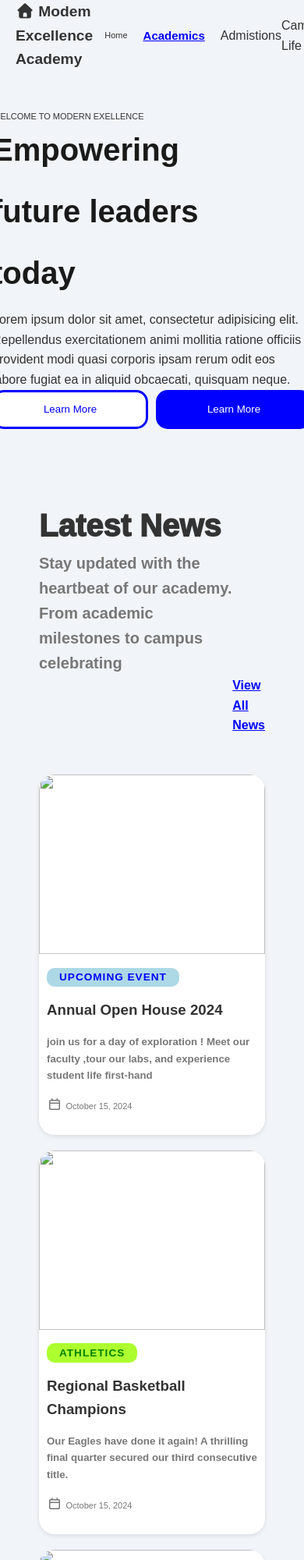
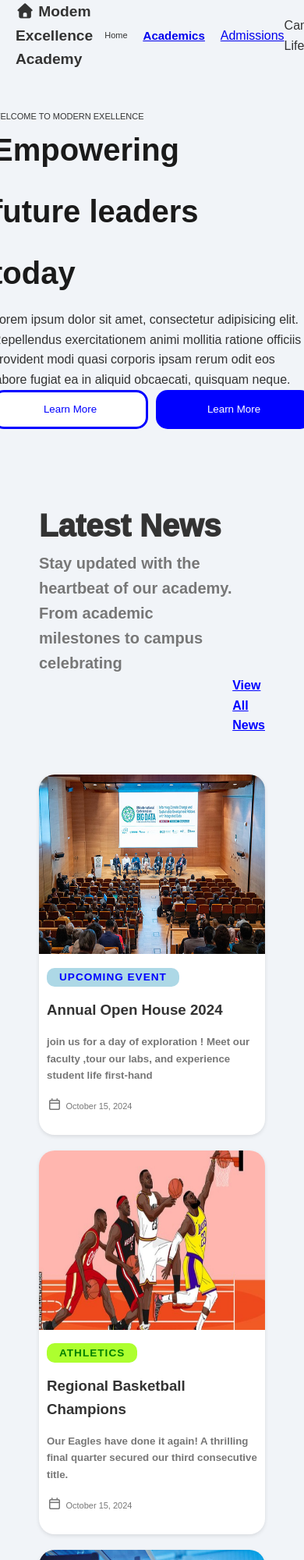
Before and after one commit to Franck2006/web_design_online_work, a plain HTML site: page html/index.html in a window 390 px wide. Shown: the top 2000 px of the page at 78% size. Drawn offline with Linux system fonts and the light colour scheme.

Commit message:
derniere mise a jour de christian

```diff
--- a/css/accueil.css
+++ b/css/accueil.css
@@ -1,5 +1,3 @@
-
-
 /* ------------- Section de Jemima --------------- */
 * {
     margin: 0;
@@ -219,17 +217,8 @@ header h1 {
     .news-h{
         flex-direction: column;
     }
-    .news-text {
-        align-items: center;
-        justify-content: center;
-        /* text-align: center; */
-    }
 }
-
-
-
 /* ============== Section de christian ============= */
-
 
 
 /* ==========calvin====== */
--- a/html/index.html
+++ b/html/index.html
@@ -25,9 +25,9 @@
                     <div class="Modem"><p><i class="fa-sharp fa-solid fa-house"></i>  Modem Excellence Academy</p></div>
                     <span>Home</span>
                     <div class="academic">
-                        <p>Academics</p>
+                        <p><a href="academic.html">Academics</a></p>
                     </div>
-                    <p>Admistions</p>
+                    <p><a href="admission.html">Admissions</a></p>
                     <p>Campus Life</p>
                 </div>
             <div class="Search">
@@ -91,7 +91,7 @@
 
              <div class="box-news">
                 <div class="box-activities">
-                   <img src="../assets/conference.jpg" height="230px" width="100%" alt="">
+                   <img src="../image/conference.jpg" height="230px" width="100%" alt="">
 
                         <div class="min">
                             <div class="badge1">UPCOMING EVENT </div>
@@ -104,7 +104,7 @@
                         </div>
                 </div>
                 <div class="box-activities">
-                    <img src="../assets/basket-image.jpg" height="230px" width="100%" alt="">
+                    <img src="../image/basket-image.jpg" height="230px" width="100%" alt="">
 
                         <div class="min">
                             <div class="badge2">ATHLETICS </div>
@@ -118,7 +118,7 @@
                 </div>
                 <div class="box-activities">
 
-                    <img src="../assets/science.jpg" height="230px" width="100%" alt="">
+                    <img src="../image/science.jpg" height="230px" width="100%" alt="">
 
                         <div class="min">
                             <div class="badge3">ACHIEVEMENT </div>
```
Also changed, not shown: image/Nouveau document texte.txt (deleted).
